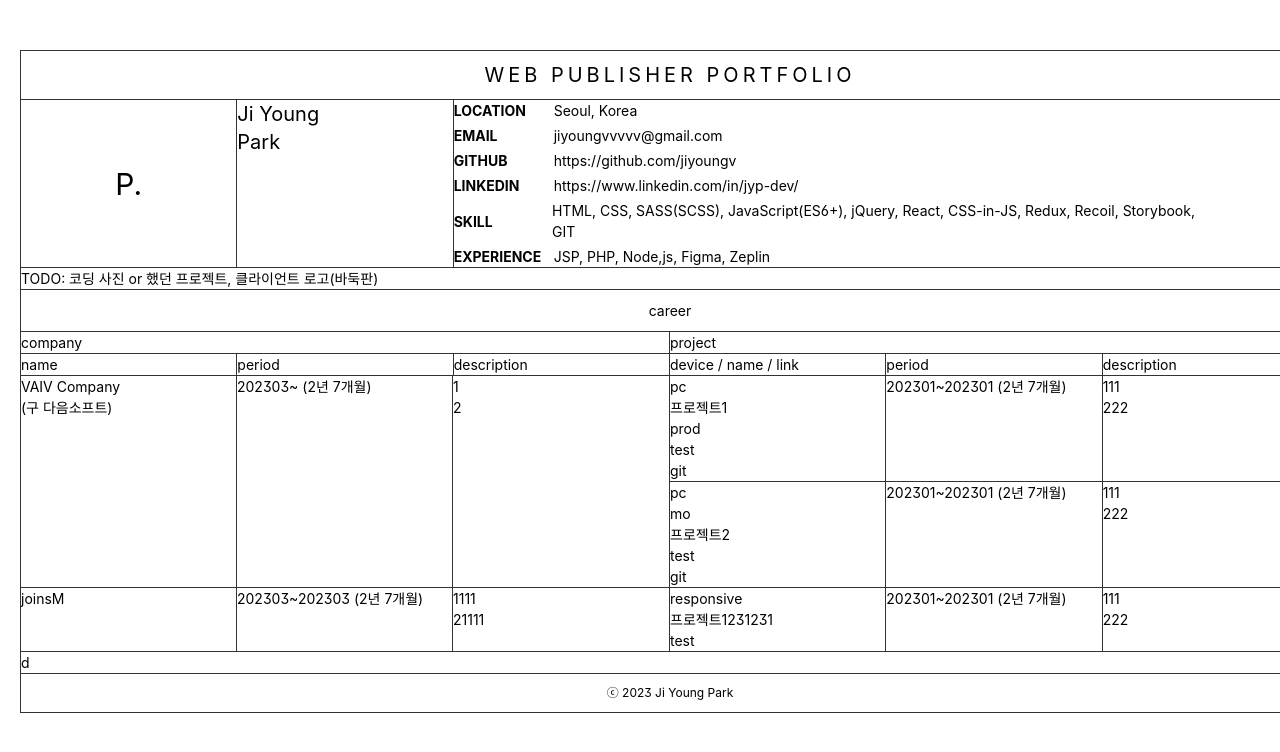
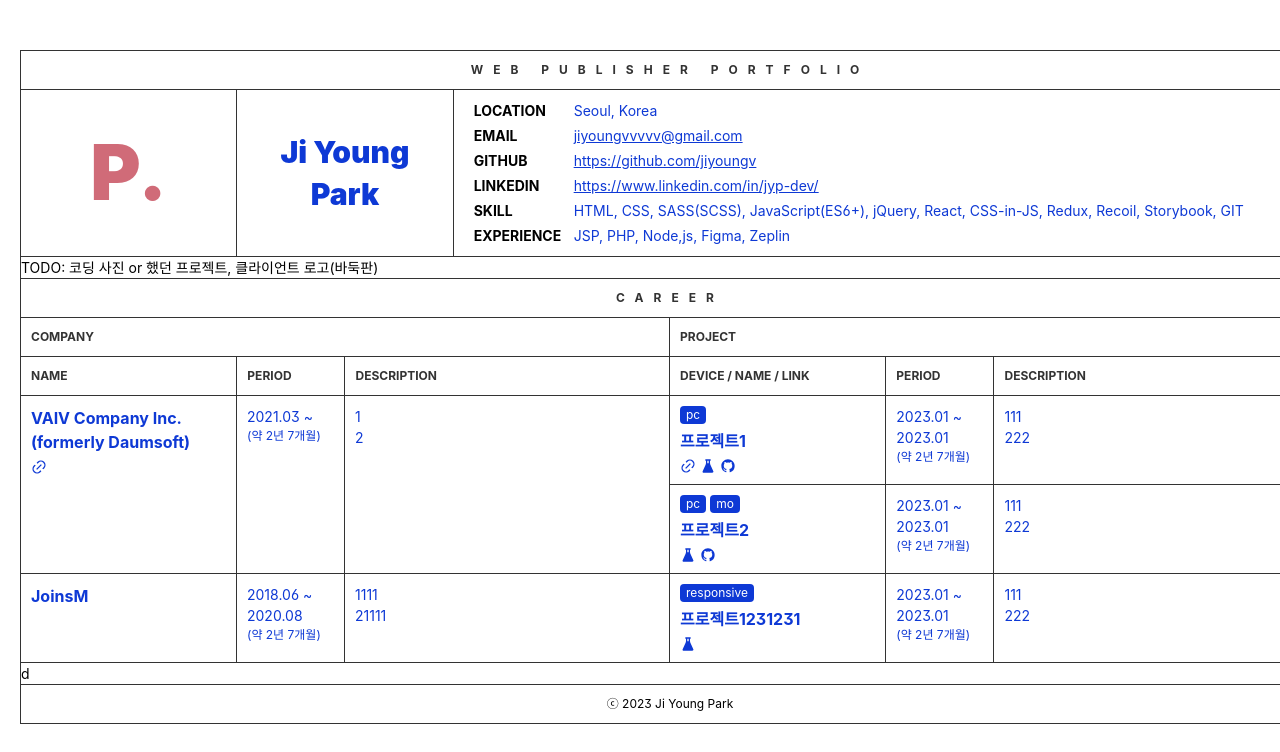
Before and after one commit to jiyoungv/portfolio-v3, a React (Create React App) app: page / in a window 1280 px wide. Shown: the top 752 px of the page. Built offline with nearby package versions, Linux system fonts and the light colour scheme; a web font is replaced by a local one.

Commit message:
Save: 작업중 - 구조, 디자인 (90%)

```diff
--- a/src/App.jsx
+++ b/src/App.jsx
@@ -1,4 +1,3 @@
-// import { RiLink, RiFlaskFill, RiGithubFill } from 'react-icons/ri';
 import parse from 'html-react-parser';
 import AppLayout from 'component/AppLayout';
 import MainCareerTable from 'component/MainCareerTable';
@@ -8,12 +7,13 @@ import { profileInfoList } from 'util/data';
 const App = () => {
   return (
     <AppLayout>
-      <section className="main-table">
+      <section className="main-section">
         <div className="common-inner">
+          <article className="main-table">
             <div className="table-row">
               <div className="table-col">
                 <article className="main-head">
-                <h6>web publisher portfolio</h6>
+                  <p>web publisher portfolio</p>
                 </article>
               </div>
             </div>
@@ -25,10 +25,10 @@ const App = () => {
               </div>
               <div className="table-col-4">
                 <article className="main-profile-name">
-                <h6>Ji Young <br/>Park</h6>
+                  <h1>Ji Young <br/>Park</h1>
                 </article>
               </div>
-            <div className="table-col-14">
+              <div className="table-col-16">
                 <article className="main-profile-info">
                   {profileInfoList.map((v, i) => (
                     <dl key={i}>
@@ -63,6 +63,7 @@ const App = () => {
                 </article>
               </div>
             </div>
+          </article>
         </div>
       </section>
     </AppLayout>
--- a/src/component/MainCareerTable.jsx
+++ b/src/component/MainCareerTable.jsx
@@ -1,5 +1,7 @@
 import parse from 'html-react-parser';
+import { RiLink, RiFlaskFill, RiGithubFill } from 'react-icons/ri';
 import { careerList } from 'util/data';
+import { changeDateNotation } from 'util/func';
 
 const MainCareerTable = () => {
   return (
@@ -8,7 +10,7 @@ const MainCareerTable = () => {
         <div className="table-row">
           <div className="table-col">
             <article className="main-career-title">
-              <h6>career</h6>
+              <p>career</p>
             </article>
           </div>
         </div>
@@ -30,12 +32,12 @@ const MainCareerTable = () => {
               <p>name</p>
             </article>
           </div>
-          <div className="table-col-4">
+          <div className="table-col-2">
             <article className="main-career-head-col">
               <p>period</p>
             </article>
           </div>
-          <div className="table-col-4">
+          <div className="table-col-6">
             <article className="main-career-head-col">
               <p>description</p>
             </article>
@@ -45,12 +47,12 @@ const MainCareerTable = () => {
               <p>device / name / link</p>
             </article>
           </div>
-          <div className="table-col-4">
+          <div className="table-col-2">
             <article className="main-career-head-col">
               <p>period</p>
             </article>
           </div>
-          <div className="table-col-4">
+          <div className="table-col-6">
             <article className="main-career-head-col">
               <p>description</p>
             </article>
@@ -63,16 +65,21 @@ const MainCareerTable = () => {
             <div className="table-col-12">
               <div className="table-row depth2 height-full">
                 <div className="table-col-8">
-                  <article className="main-career-body-left main-career-company-name">
-                    <p>{parse(v.name)}</p>
+                  <article className="main-career-body-left main-career-company-info">
+                    <p className="main-career-name">{parse(v.name)}</p>
+                    {v.link && (
+                      <a href={v.link} className="main-career-company-link" target="_blank" rel="noreferrer">
+                        <RiLink />
+                      </a>
+                    )}
                   </article>
                 </div>
-                <div className="table-col-8">
+                <div className="table-col-4">
                   <article className="main-career-body-left main-career-period">
-                    <p>{v.startDate}~{v.endDate} <small>(2년 7개월)</small></p>
+                    <p>{changeDateNotation(v.startDate, '.')} ~ <br/>{changeDateNotation(v.endDate, '.')} <small>(약 2년 7개월)</small></p>
                   </article>
                 </div>
-                <div className="table-col-8">
+                <div className="table-col-12">
                   <article className="main-career-body-left">
                     {v.description && (
                       <ul>
@@ -89,30 +96,48 @@ const MainCareerTable = () => {
               {v.project.map((v2, i2) => (
                 <div key={i2} className="table-row depth2">
                   <div className="table-col-8">
-                    <article>
+                    <article className="main-career-project-info">
                       {v2.device && (
-                        <ul>
+                        <ul className="main-career-device-list">
                           {v2.device.map((v3, i3) => (
                             <li key={i3}>{v3}</li>
                           ))}
                         </ul>
                       )}
-                      <p>{v2.name}</p>
+                      <p className="main-career-name">{v2.name}</p>
                       {v2.link && (
-                        <ul>
-                          {v2.link.prod && <li><a href={v2.link.prod} target="_blank" rel="noreferrer">prod</a></li>}
-                          {v2.link.test && <li><a href={v2.link.test} target="_blank" rel="noreferrer">test</a></li>}
-                          {v2.link.git && <li><a href={v2.link.git} target="_blank" rel="noreferrer">git</a></li>}
+                        <ul className="main-career-link-list">
+                          {v2.link.prod && (
+                            <li>
+                              <a href={v2.link.prod} target="_blank" rel="noreferrer">
+                                <RiLink />
+                              </a>
+                            </li>
+                          )}
+                          {v2.link.test && (
+                            <li>
+                              <a href={v2.link.test} target="_blank" rel="noreferrer">
+                                <RiFlaskFill />
+                              </a>
+                            </li>
+                          )}
+                          {v2.link.git && (
+                            <li>
+                              <a href={v2.link.git} target="_blank" rel="noreferrer">
+                                <RiGithubFill />
+                              </a>
+                            </li>
+                          )}
                         </ul>
                       )}
                     </article>
                   </div>
-                  <div className="table-col-8">
+                  <div className="table-col-4">
                     <article className="main-career-period">
-                      <p>{v2.startDate}~{v2.endDate} <small>(2년 7개월)</small></p>
+                      <p>{changeDateNotation(v2.startDate, '.')} ~ <br/>{changeDateNotation(v2.endDate, '.')} <small>(약 2년 7개월)</small></p>
                     </article>
                   </div>
-                  <div className="table-col-8">
+                  <div className="table-col-12">
                     <article>
                       {v2.description && (
                         <ul>
--- a/src/style/page/_main.scss
+++ b/src/style/page/_main.scss
@@ -1,45 +1,83 @@
 @charset "utf-8";
 
-.main-table {}
-.main-table .table-row {display: flex;align-items: stretch;border: 1px solid $black;border-bottom: 0;}
-.main-table .table-row:last-child {border-bottom: 1px solid $black;}
+.main-table .table-row {display: flex;align-items: stretch;border: 1px solid $main-table-border-color;border-bottom: 0;}
+.main-table .table-row:last-child {border-bottom: 1px solid $main-table-border-color;}
 .main-table .table-row.height-full {height: 100%;}
 .main-table .table-row.depth2 {border-left: 0;border-right: 0;}
 .main-table .table-row.depth2:first-child {border-top: 0;}
 .main-table .table-row.depth2:last-child {border-bottom: 0;}
 .main-table .table-col {width: 100%;}
-.main-table [class^="table-col"]:not(:last-child) {border-right: 1px solid $black;}
+.main-table [class^="table-col"] {flex: 0 0 auto;}
+.main-table [class^="table-col"]:not(:last-child) {border-right: 1px solid $main-table-border-color;}
+.main-table [class^="table-col"] article {width: 100%;height: 100%;}
 @for $i from 1 to 24 {
   .main-table .table-col-#{$i} {width: calc(100% / (24 / $i));}
 }
 
-.main-head {padding: 10px 0;text-align: center;}
-.main-head h6 {@include h6;letter-spacing: 4px;text-transform: uppercase;}
+.main-head {padding: $main-table-gutter 0;text-align: center;}
+.main-head p {@include font-small;color: $main-table-text-color1;font-weight: $font-bold;letter-spacing: 10px;text-transform: uppercase;}
 
-.main-logo {display: flex;justify-content: center;align-items: center;height: 100%;}
-.main-logo h1 {@include h1;}
+.main-logo {display: flex;justify-content: center;align-items: center;}
+.main-logo h1 {color: $main-table-text-color2;font-size: 77px;font-weight: $font-black;animation: main-logo-ani 10s infinite;}
+@keyframes main-logo-ani {
+  0% {color: $primary;}
+  10% {color: orangered;}
+  20% {color: Chartreuse;}
+  30% {color: blueviolet;}
+  40% {color: CornflowerBlue;}
+  50% {color: plum;}
+  60% {color: IndianRed;}
+  70% {color: Gold;}
+  80% {color: RoyalBlue;}
+  90% {color: BurlyWood;}
+  100% {color: DarkSeaGreen;}
+}
 
-.main-profile-name {}
-.main-profile-name h6 {@include h6;}
+.main-profile-name {display: flex;justify-content: center;align-items: center;text-align: center;}
+.main-profile-name h1 {@include h1;color: $main-table-text-color2;font-weight: $font-black;}
 
+.main-profile-info {padding: $main-table-gutter calc($main-table-gutter * 2);}
 .main-profile-info dl {display: flex;align-items: center;}
 .main-profile-info dl:not(:last-child) {margin-bottom: 4px;}
 .main-profile-info dt {width: 100px;font-weight: $font-bold;text-transform: uppercase;}
-.main-profile-info dd a:hover {text-decoration: underline;}
+.main-profile-info dd {color: $main-table-text-color2;}
+.main-profile-info dd a {text-decoration: underline;}
+.main-profile-info dd a:hover {text-decoration: none;}
 
 .main-career-collect {}
 
 .main-career-head {z-index: 10;position: sticky;top: 0;left: 0;background: $white;}
+.main-career-head-col {padding: $main-table-gutter;}
+.main-career-head-col p {@include font-small;color: $main-table-text-color1;font-weight: $font-bold;text-transform: uppercase;}
 
 .main-career-body {margin-top: -1px;}
 .main-career-body .table-row:last-child {border-bottom: 0;}
+.main-career-body .table-row article {padding: $main-table-gutter;color: $main-table-text-color2;}
 .main-career-body-left {position: sticky;top: 86.2px;left: 0;}
 
-.main-career-title {padding: 10px 0;text-align: center;}
+.main-career-title {padding: $main-table-gutter 0;text-align: center;}
+.main-career-title p {@include font-small;color: $main-table-text-color1;font-weight: $font-bold;letter-spacing: 10px;text-transform: uppercase;}
 
-.main-career-company-name {}
+.main-career-company-info {}
+
+.main-career-name {@include font-mid;font-weight: $font-bold;}
+
+.main-career-company-link {display: block;margin-top: 5px;font-size: $font-mid;line-height: 1;}
+.main-career-company-link:hover {opacity: 0.5;}
+.main-career-company-link svg {display: block;}
 
 .main-career-period {}
+.main-career-period p {}
+.main-career-period p small {@include font-small;display: block;}
 
-.main-foot {padding: 10px 0;text-align: center;}
+.main-career-device-list {display: flex;align-items: center;gap: 4px;margin-bottom: 5px;}
+.main-career-device-list li {@include font-small;padding: 0 6px;border-radius: $radius1;background: $main-table-text-color2;color: $white;}
+
+.main-career-link-list {display: flex;align-items: center;gap: 4px;margin-top: 5px;}
+.main-career-link-list li {font-size: $font-mid;line-height: 1;}
+.main-career-link-list li a {display: block;}
+.main-career-link-list li a:hover {opacity: 0.5;}
+.main-career-link-list li a svg {display: block;}
+
+.main-foot {padding: $main-table-gutter 0;text-align: center;}
 .main-foot p {@include font-small;}
--- a/src/util/data.js
+++ b/src/util/data.js
@@ -13,7 +13,7 @@ export const profileInfoList = [
   },
   {
     title: `linkedin`,
-    text: `https://www.linkedin.com/in/jyp-dev/`,
+    text: `<a href="https://www.linkedin.com/in/jyp-dev/" target="_blank" rel="noreferrer">https://www.linkedin.com/in/jyp-dev/</a>`,
   },
   {
     title: `skill`,
@@ -27,8 +27,9 @@ export const profileInfoList = [
 
 export const careerList = [
   {
-    name: `VAIV Company <br/>(구 다음소프트)`,
-    startDate: 202303,
+    name: `VAIV Company Inc.<br/>(formerly Daumsoft)`,
+    link: `https://www.vaivcompany.kr/`,
+    startDate: 202103,
     endDate: null,
     description: [
       '1',
@@ -68,9 +69,9 @@ export const careerList = [
     ],
   },
   {
-    name: `joinsM`,
-    startDate: 202303,
-    endDate: 202303,
+    name: `JoinsM`,
+    startDate: 201806,
+    endDate: 202008,
     description: [
       '1111',
       '21111',
--- /dev/null
+++ b/src/util/func.js
@@ -0,0 +1,44 @@
+export const changeDateNotation = (date, notation) => {
+  if (date === null || date === undefined) return '';
+
+  const dateStr = String(date);
+  let newDate = '';
+
+  for (let i = 0; i < dateStr.length; i++) {
+    if (i === 3) {
+      newDate += `${dateStr[i]}${notation}`;
+    } else {
+      newDate += dateStr[i];
+    }
+  }
+
+  return newDate;
+};
+
+// export const getPeriod = (startDate, endDate) => {
+//   let period = '';
+//   const date1 = new Date(changeDateNotation(startDate, '-'));
+//   const date2 = endDate === null ? new Date() : new Date(changeDateNotation(endDate, '-'));
+
+//   const diffDate = date1.getTime() - date2.getTime();
+//   const diffMonth = Math.floor(Math.abs(diffDate / (1000 * 60 * 60 * 24 * 30)));
+
+//   return period;
+// };
+
+
+const getYearMonthDiff = (startDate, endDate) => {
+  let year = 0;
+  let month = 0;
+
+  const date1 = new Date(startDate);
+  const date2 = endDate === null ? new Date() : new Date(endDate);
+
+  const diffDate = date1.getTime() - date2.getTime();
+  const diffMonth = Math.floor(Math.abs(diffDate / (1000 * 60 * 60 * 24 * 30))) + 1;
+
+	year = Math.trunc(diffMonth / 12);
+  month = 1; // diffMonth / 12의 나머지
+
+  return [year, month];
+};
```
Also changed, not shown: src/style/abstract/_variable.scss (+26 -21 lines). Lines whose indentation alone changed are shown as unchanged.
